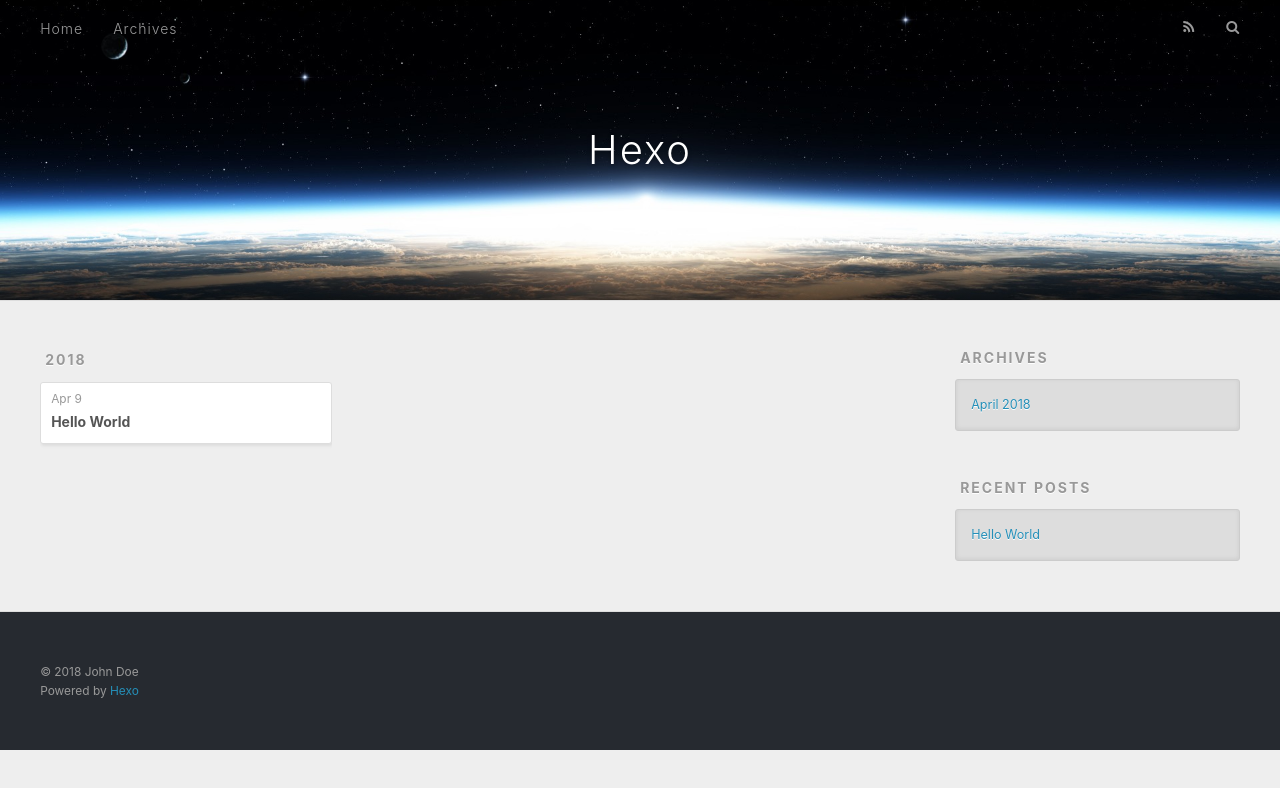
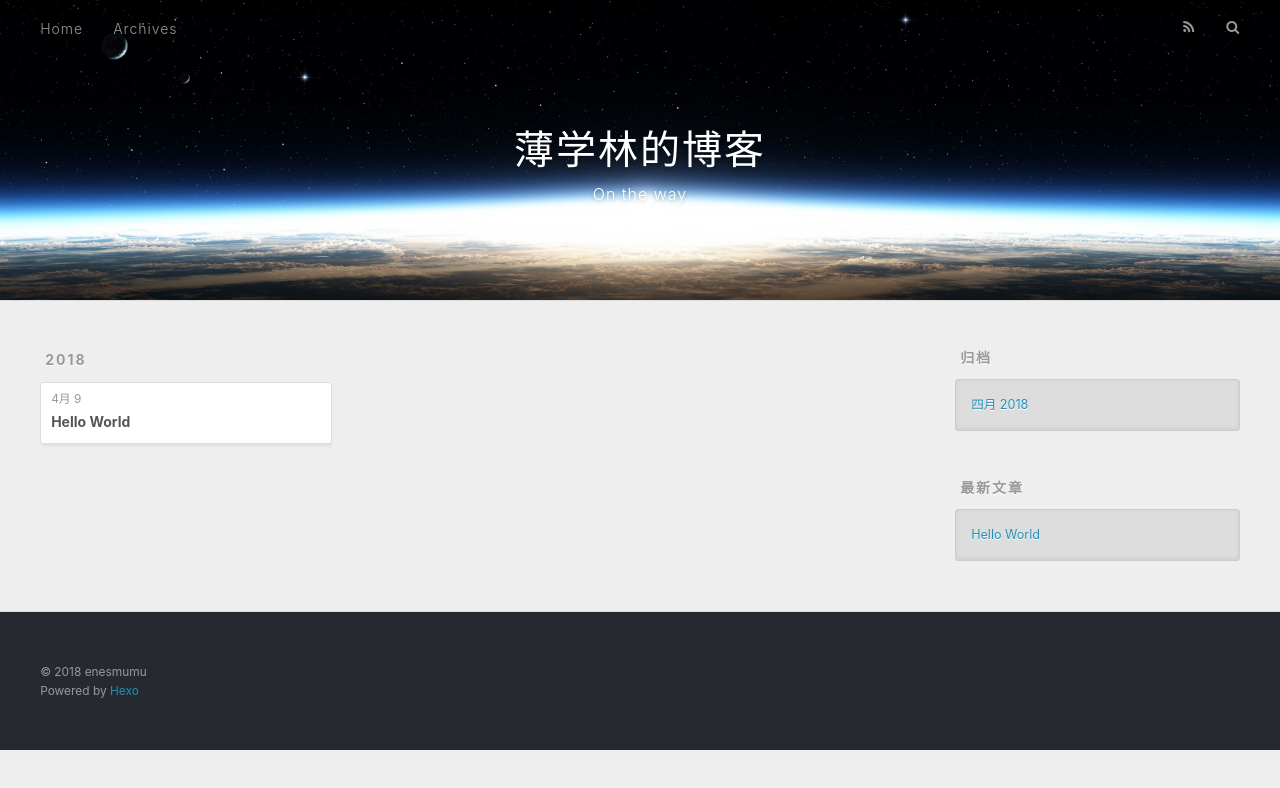
Before and after one commit to Enesmumu/enesmumu.github.io, a plain HTML site: page archives/index.html in a window 1280 px wide. Drawn offline with nearby package versions, Linux system fonts and the light colour scheme.

Commit message:
Site updated: 2018-04-09 19:27:53

```diff
--- a/archives/index.html
+++ b/archives/index.html
@@ -5,17 +5,20 @@
 
 
 
-  <title>Archives | Hexo</title>
+  <title>归档 | 薄学林的博客</title>
   <meta name="viewport" content="width=device-width, initial-scale=1, maximum-scale=1">
-  <meta property="og:type" content="website">
-<meta property="og:title" content="Hexo">
+  <meta name="description" content="走在路上的程序猿">
+<meta property="og:type" content="website">
+<meta property="og:title" content="薄学林的博客">
 <meta property="og:url" content="http://yoursite.com/archives/index.html">
-<meta property="og:site_name" content="Hexo">
-<meta property="og:locale" content="default">
+<meta property="og:site_name" content="薄学林的博客">
+<meta property="og:description" content="走在路上的程序猿">
+<meta property="og:locale" content="zh-CN">
 <meta name="twitter:card" content="summary">
-<meta name="twitter:title" content="Hexo">
+<meta name="twitter:title" content="薄学林的博客">
+<meta name="twitter:description" content="走在路上的程序猿">
 
-    <link rel="alternate" href="/atom.xml" title="Hexo" type="application/atom+xml">
+    <link rel="alternate" href="/atom.xml" title="薄学林的博客" type="application/atom+xml">
 
 
     <link rel="icon" href="/favicon.png">
@@ -34,8 +37,12 @@
   <div id="header-outer" class="outer">
     <div id="header-title" class="inner">
       <h1 id="logo-wrap">
-        <a href="/" id="logo">Hexo</a>
+        <a href="/" id="logo">薄学林的博客</a>
       </h1>
+
+        <h2 id="subtitle-wrap">
+          <a href="/" id="subtitle">On the way</a>
+        </h2>
 
     </div>
     <div id="header-inner" class="inner">
@@ -51,7 +58,7 @@
 
           <a id="nav-rss-link" class="nav-icon" href="/atom.xml" title="RSS Feed"></a>
 
-        <a id="nav-search-btn" class="nav-icon" title="Search"></a>
+        <a id="nav-search-btn" class="nav-icon" title="搜索"></a>
       </nav>
       <div id="search-form-wrap">
         <form action="//google.com/search" method="get" accept-charset="UTF-8" class="search-form"><input type="search" name="q" class="search-form-input" placeholder="Search"><button type="submit" class="search-form-submit">&#xF002;</button><input type="hidden" name="sitesearch" value="http://yoursite.com"></form>
@@ -77,7 +84,7 @@
   <div class="archive-article-inner">
     <header class="archive-article-header">
       <a href="/2018/04/09/hello-world/" class="archive-article-date">
-  <time datetime="2018-04-09T11:08:53.622Z" itemprop="datePublished">Apr 9</time>
+  <time datetime="2018-04-09T11:08:53.622Z" itemprop="datePublished">4月 9</time>
 </a>
 
 
@@ -109,9 +116,9 @@
 
 
   <div class="widget-wrap">
-    <h3 class="widget-title">Archives</h3>
+    <h3 class="widget-title">归档</h3>
     <div class="widget">
-      <ul class="archive-list"><li class="archive-list-item"><a class="archive-list-link" href="/archives/2018/04/">April 2018</a></li></ul>
+      <ul class="archive-list"><li class="archive-list-item"><a class="archive-list-link" href="/archives/2018/04/">四月 2018</a></li></ul>
     </div>
   </div>
 
@@ -119,7 +126,7 @@
 
 
   <div class="widget-wrap">
-    <h3 class="widget-title">Recent Posts</h3>
+    <h3 class="widget-title">最新文章</h3>
     <div class="widget">
       <ul>
 
@@ -139,7 +146,7 @@
 
   <div class="outer">
     <div id="footer-info" class="inner">
-      &copy; 2018 John Doe<br>
+      &copy; 2018 enesmumu<br>
       Powered by <a href="http://hexo.io/" target="_blank">Hexo</a>
     </div>
   </div>
```
Also changed, not shown: 2018/04/09/hello-world/index.html (+14 -10 lines), archives/2018/04/index.html (+21 -14 lines), archives/2018/index.html (+21 -14 lines), index.html (+20 -13 lines).
